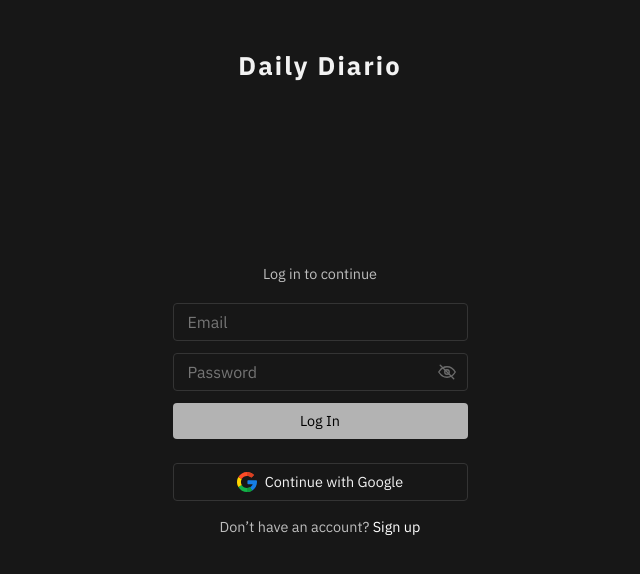
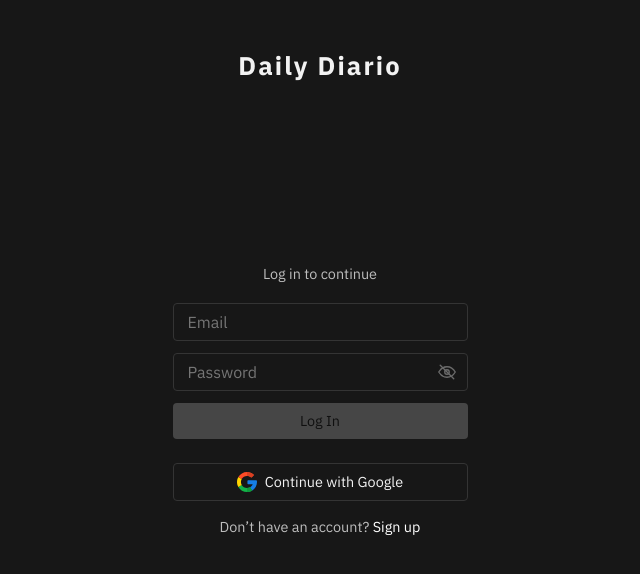
Before and after one commit to selitzer/dailynote, a React (Vite) app: page / in a window 1280 px wide. Shown: the top 574 px of the page, without its empty margins (320-960 px from the left). Built offline with nearby package versions, Linux system fonts and the light colour scheme; no server answers.

Commit message:
bug fixed

```diff
--- a/src/Auth.css
+++ b/src/Auth.css
@@ -125,7 +125,9 @@ font-size: 0.9rem;
 .auth-button:disabled {
   cursor: default;
   opacity: 0.3;
+  pointer-events: none;
 }
+
 
 .auth-button-spinner {
   width: 12px;
@@ -199,3 +201,28 @@ font-size: 0.9rem;
     color: #f2f2f2;
         margin-top: 12px;
 }
+
+.auth-error {
+  margin-top: 14px;
+  padding: 10px 12px;
+  border-radius: 8px;
+
+  font-size: 0.9rem;
+  color: #ffffff;
+
+  text-align: center;
+  line-height: 1.4;
+
+  animation: fadeIn 0.3s ease;
+}
+
+@keyframes fadeIn {
+  from {
+    opacity: 0;
+    transform: translateY(-4px);
+  }
+  to {
+    opacity: 1;
+    transform: translateY(0);
+  }
+}
--- a/src/Auth.tsx
+++ b/src/Auth.tsx
@@ -43,6 +43,15 @@ async function handleSubmit(e: React.FormEvent<HTMLFormElement>) {
 
   if (error) {
   console.error("Signup error:", error.message);
+
+  if (error.message.toLowerCase().includes("password")) {
+    setAuthError(error.message);
+  } else if (error.message.toLowerCase().includes("user already registered")) {
+    setAuthError("An account with this email already exists.");
+  } else {
+    setAuthError(error.message);
+  }
+
   setIsSubmitting(false);
   return;
 }
@@ -88,6 +97,13 @@ if (error) {
   console.log("Login successful");
 }
 
+const isFormValid = isSignup
+  ? name.trim().length > 0 &&
+    email.trim().length > 0 &&
+    password.trim().length > 0
+  : email.trim().length > 0 &&
+    password.trim().length > 0;
+
   return (
     <main className="auth-page">
       <div className="auth-header">
@@ -106,7 +122,10 @@ if (error) {
               type="text"
               placeholder="Name"
               value={name}
-              onChange={(e) => setName(e.target.value)}
+              onChange={(e) => {
+  setName(e.target.value);
+  if (authError) setAuthError("");
+}}
               disabled={isSubmitting}
             />
           )}
@@ -116,7 +135,10 @@ if (error) {
             type="email"
             placeholder="Email"
             value={email}
-            onChange={(e) => setEmail(e.target.value)}
+           onChange={(e) => {
+  setEmail(e.target.value);
+  if (authError) setAuthError("");
+}}
             disabled={isSubmitting}
           />
 
@@ -126,7 +148,10 @@ if (error) {
     type={showPassword ? "text" : "password"}
     placeholder="Password"
     value={password}
-    onChange={(e) => setPassword(e.target.value)}
+    onChange={(e) => {
+  setPassword(e.target.value);
+  if (authError) setAuthError("");
+}}
     disabled={isSubmitting}
   />
 
@@ -162,7 +187,11 @@ if (error) {
 </button>
 </div>
 
-          <button className="auth-button" type="submit" disabled={isSubmitting}>
+          <button
+              className="auth-button"
+              type="submit"
+              disabled={isSubmitting || !isFormValid}
+            >
             {isSubmitting ? (
               <span className="auth-button-spinner" aria-label="Loading" />
             ) : isSignup ? (
@@ -237,6 +266,7 @@ if (error) {
   setName("");
   setEmail("");
   setPassword("");
+  setAuthError("");
 }}
               >
                 Log in
@@ -254,6 +284,7 @@ if (error) {
   setName("");
   setEmail("");
   setPassword("");
+  setAuthError("");
 }}
               >
                 Sign up
```
Lines whose indentation alone changed are shown as unchanged.
